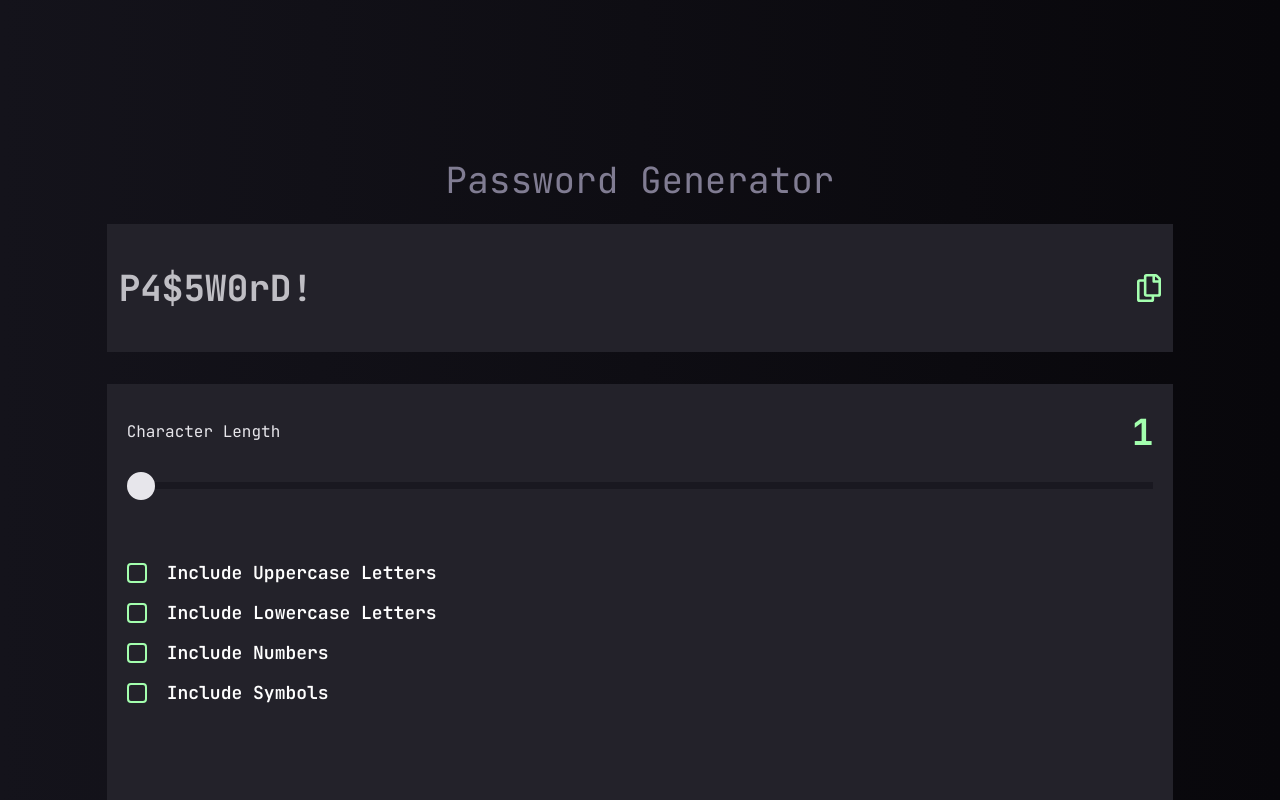
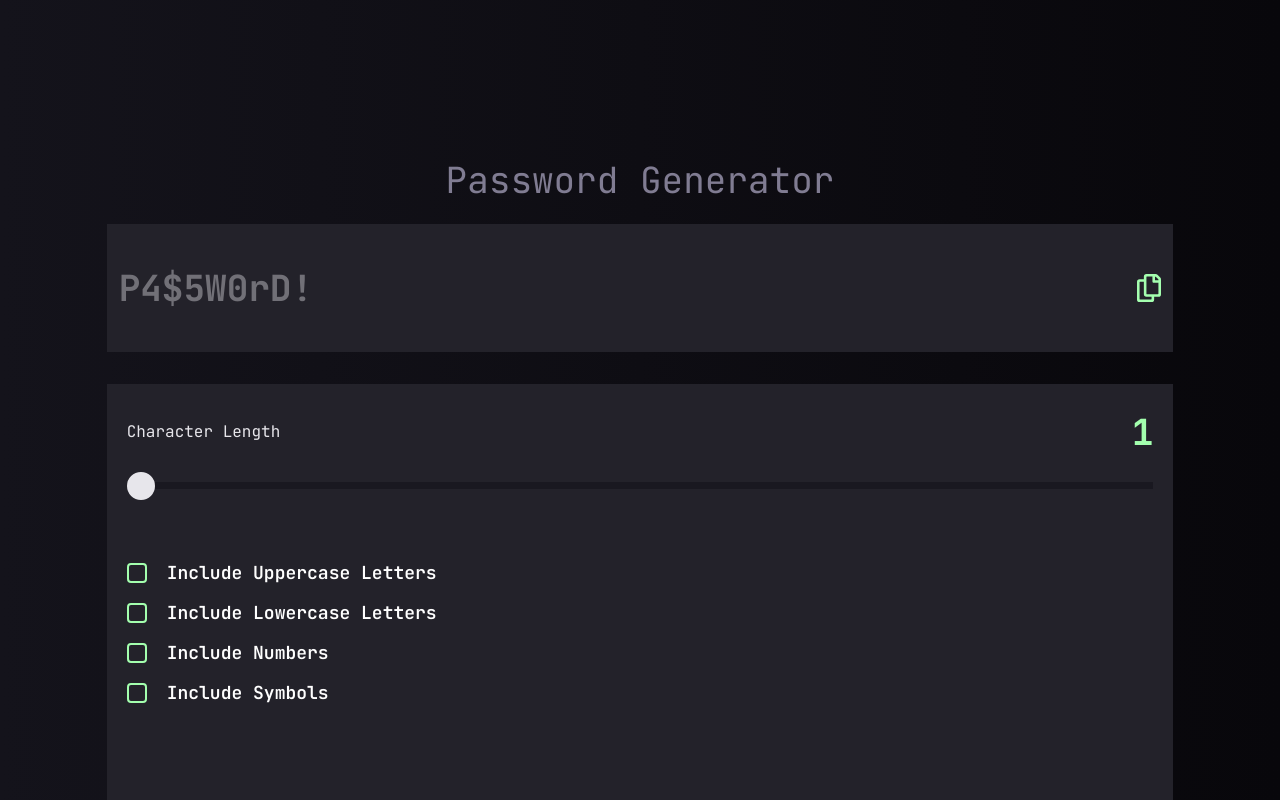
Before and after one commit to Sana-Shabeel/password-generator, a React (Vite) app: page / in a window 1280 px wide. Shown: the top 800 px of the page. Built offline with nearby package versions, Linux system fonts and the light colour scheme.

Commit message:
Change password opacity

```diff
--- a/src/components/DisplayPassword.tsx
+++ b/src/components/DisplayPassword.tsx
@@ -5,7 +5,7 @@ const DisplayPassword = () => {
     <div className="bg-primary h-24 px-3 md:h-32  w-5/6 flex justify-between items-center mx-auto mb-8">
       <span
         id="display-password"
-        className="text-textColor text-2xl md:text-4xl opacity-80 font-bold"
+        className="text-textColor text-2xl md:text-4xl opacity-40 font-bold "
       >
         P4$5W0rD!
       </span>
```
